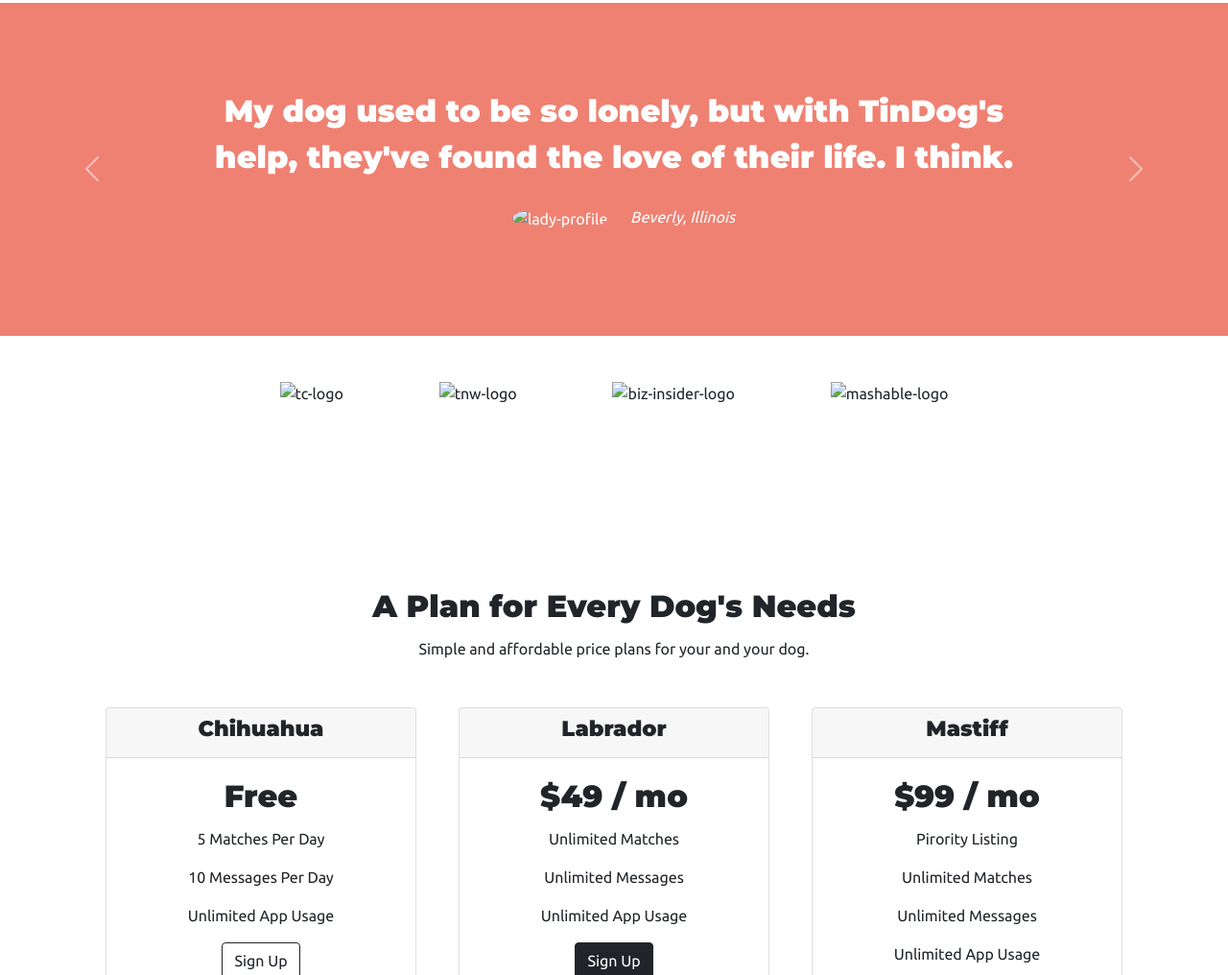
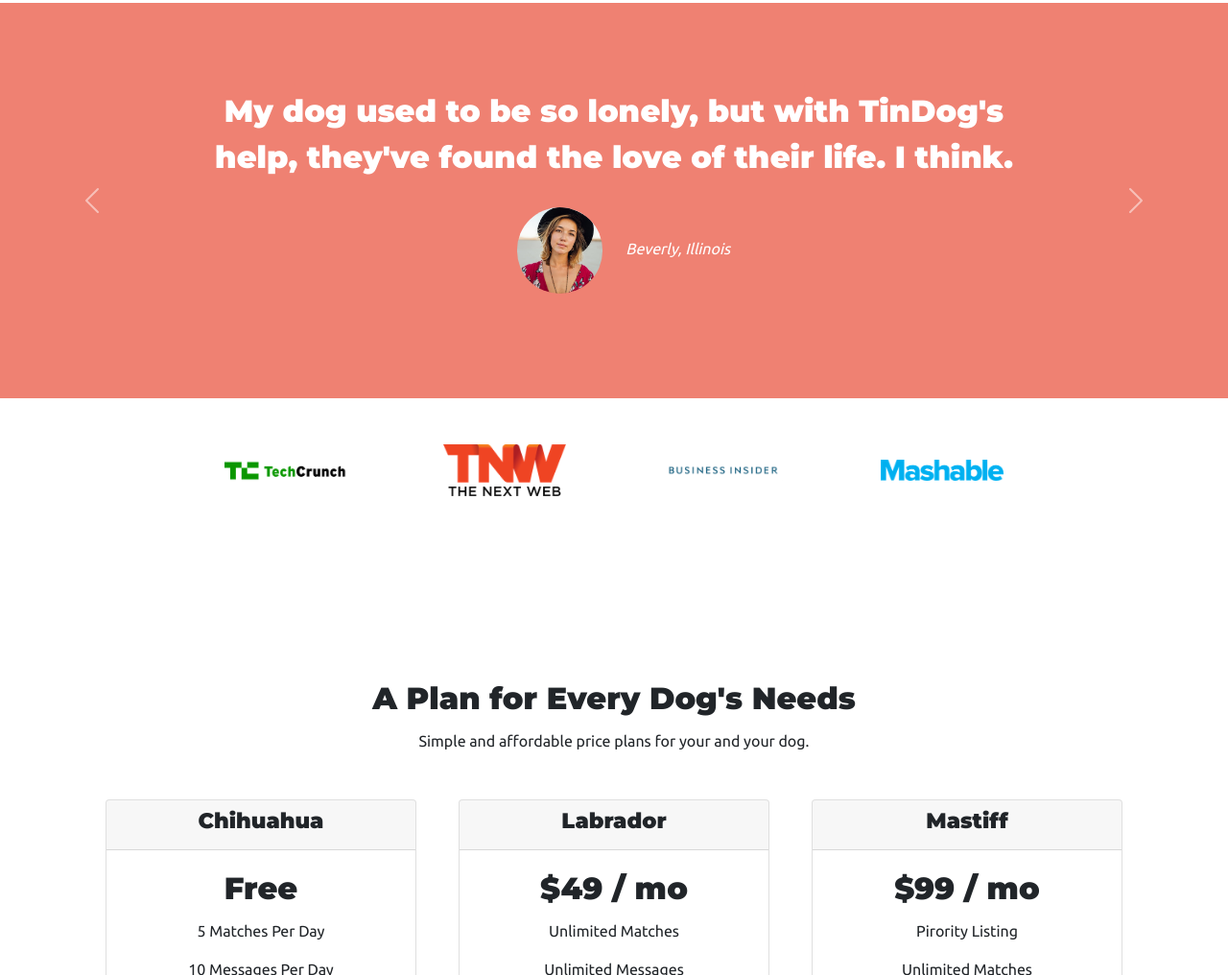
Before and after one commit to Shashankthapa/Tindog, a plain HTML site: page index.html in a window 1280 px wide. Shown: the part 1209-2225 px from the top of the page at 96% size. Drawn offline with nearby package versions, Linux system fonts and the light colour scheme; files that its build step writes are made by us from their sources; files whose address does not match are found by name.

Commit message:
Update index.html

```diff
--- a/index.html
+++ b/index.html
@@ -22,7 +22,7 @@
       rel="stylesheet"
     />
     <!-- CSS -->
-    <link rel="stylesheet" href="css/styles.css" />
+    <link rel="stylesheet" href="styles.css" />
     <!-- FontAwesome CDN -->
     <script
       src="https://kit.fontawesome.com/20e5dfdcdf.js"
@@ -127,7 +127,7 @@
             </h2>
             <img
               class="testi-image"
-              src="images/dog-img.jpg"
+              src="dog-img.jpg"
               alt="dog-profile"
             />
             <em>Pebbles, New York</em>
@@ -140,7 +140,7 @@
             </h2>
             <img
               class="testi-image"
-              src="images/lady-img.jpg"
+              src="lady-img.jpg"
               alt="lady-profile"
             />
             <em>Beverly, Illinois</em>
@@ -161,10 +161,10 @@
     <!-- Press -->
 
     <section id="press">
-      <img class="logo" src="images/techcrunch.png" alt="tc-logo" />
-      <img class="logo" src="images/tnw.png" alt="tnw-logo" />
-      <img class="logo" src="images/bizinsider.png" alt="biz-insider-logo" />
-      <img class="logo" src="images/mashable.png" alt="mashable-logo" />
+      <img class="logo" src="techcrunch.png" alt="tc-logo" />
+      <img class="logo" src="tnw.png" alt="tnw-logo" />
+      <img class="logo" src="bizinsider.png" alt="biz-insider-logo" />
+      <img class="logo" src="mashable.png" alt="mashable-logo" />
     </section>
 
     <!-- Pricing -->
```
